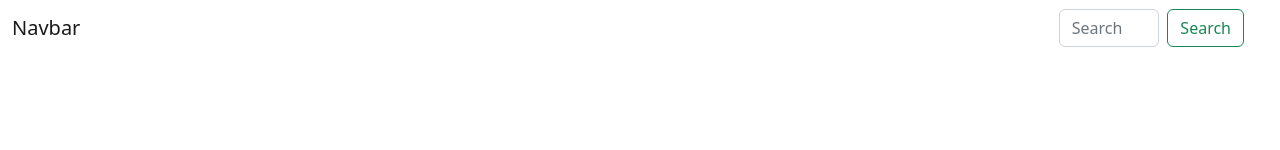
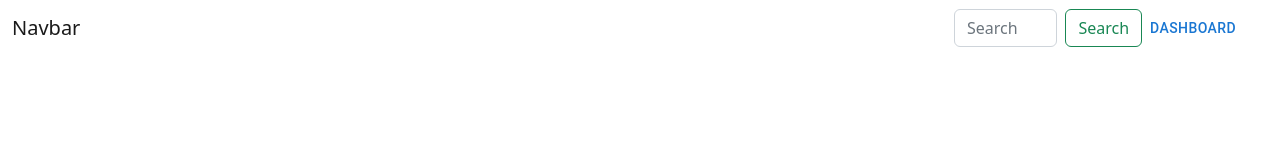
Before and after one commit to NickConsignado/LendHub, a React (Vite) app: page / in a window 1280 px wide. Shown: the top 150 px of the page. Built offline with nearby package versions, Linux system fonts and the light colour scheme.

Commit message:
added sign-in button

```diff
--- a/src/components/NavBar.jsx
+++ b/src/components/NavBar.jsx
@@ -1,14 +1,15 @@
 import React from "react";
+import SignIn from "./SignIn.jsx";
 
 function NavBar() {
   return (
     <nav className="navbar navbar-expand-lg bg-body-tertiary">
       <div className="container-fluid">
         <div className="row justify-content-between align-items-center w-100">
-          <div className="col-10">
+          <div className="col-9">
             <div className="navbar-brand">Navbar</div>
           </div>
-          <div className="col-2">
+          <div className="col-3">
             <div
               className="collapse navbar-collapse"
               id="navbarSupportedContent"
@@ -24,6 +25,9 @@
                   Search
                 </button>
               </form>
+              <div>
+                <SignIn />
+              </div>
             </div>
           </div>
         </div>
--- /dev/null
+++ b/src/components/SignIn.jsx
@@ -0,0 +1,50 @@
+import * as React from "react";
+import Button from "@mui/material/Button";
+import Menu from "@mui/material/Menu";
+import MenuItem from "@mui/material/MenuItem";
+
+function SignIn() {
+  const [anchorEl, setAnchorEl] = React.useState(null);
+  const open = Boolean(anchorEl);
+  const handleClick = (event) => {
+    setAnchorEl(event.currentTarget);
+  };
+  const handleClose = () => {
+    setAnchorEl(null);
+  };
+
+  return (
+    <div>
+      <Button
+        id="demo-positioned-button"
+        aria-controls={open ? "demo-positioned-menu" : undefined}
+        aria-haspopup="true"
+        aria-expanded={open ? "true" : undefined}
+        onClick={handleClick}
+      >
+        Dashboard
+      </Button>
+      <Menu
+        id="demo-positioned-menu"
+        aria-labelledby="demo-positioned-button"
+        anchorEl={anchorEl}
+        open={open}
+        onClose={handleClose}
+        anchorOrigin={{
+          vertical: "top",
+          horizontal: "left",
+        }}
+        transformOrigin={{
+          vertical: "top",
+          horizontal: "left",
+        }}
+      >
+        <MenuItem onClick={handleClose}>Profile</MenuItem>
+        <MenuItem onClick={handleClose}>My account</MenuItem>
+        <MenuItem onClick={handleClose}>Logout</MenuItem>
+      </Menu>
+    </div>
+  );
+}
+
+export default SignIn;
```
